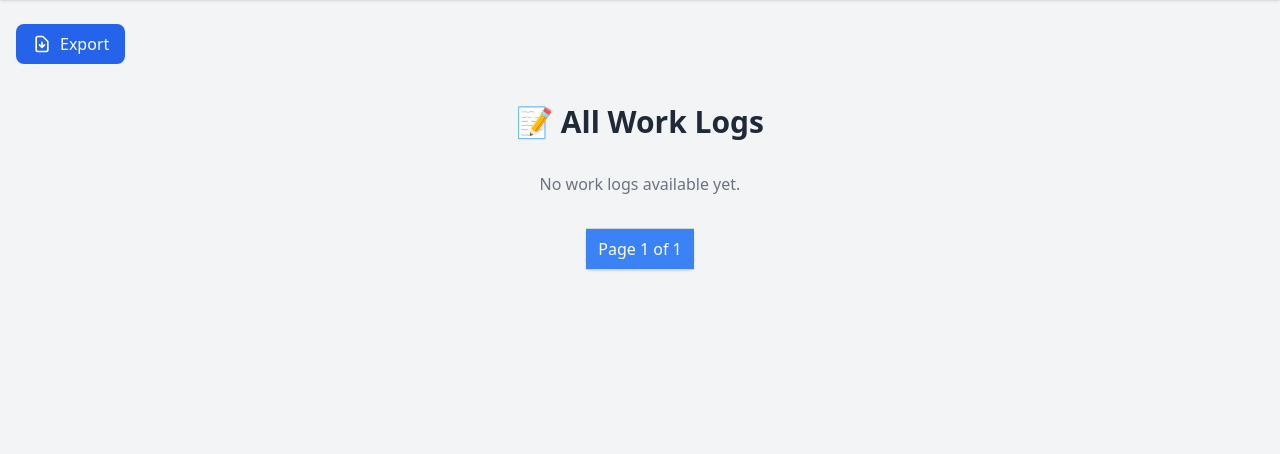
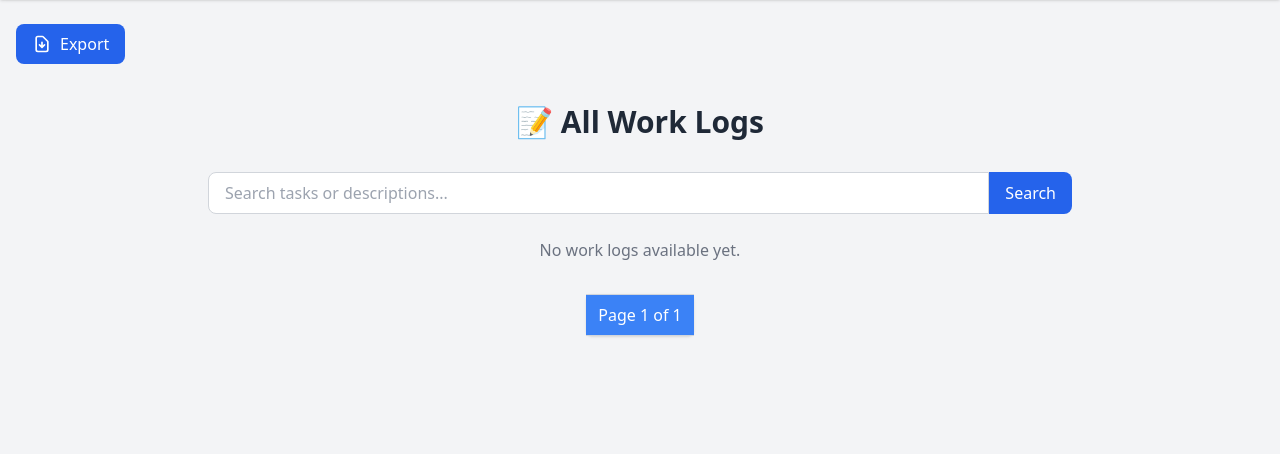
Before and after one commit to Abishek-sk46/digital-worklog, a Django app: page /list/ in a window 1280 px wide. Shown: the part 64-518 px from the top of the page. Run offline with Django 4.2, Linux system fonts and the light colour scheme; the visitor is signed in with stand-in values (Sample User, id 1); data that the repository does not hold is empty; some libraries are stand-ins or nearby versions.

Commit message:
feat:search functionality

```diff
--- a/log_app/templates/log_app/worklog_list.html
+++ b/log_app/templates/log_app/worklog_list.html
@@ -28,6 +28,26 @@
   <div class="max-w-4xl mx-auto px-4">
     <h1 class="text-3xl font-bold text-center text-gray-800 mb-8">📝 All Work Logs</h1>
 
+    {% comment %} search functionality {% endcomment %}
+    <div class="mb-6">
+      <form method="get" class="flex">
+        <input type="text"
+               name="q"
+               value="{{ search_query|default:'' }}"
+               placeholder="Search tasks or descriptions..."
+               class="flex-grow px-4 py-2 border border-gray-300 rounded-l-lg focus:ring-2 focus:ring-blue-400 focus:border-blue-400">
+        <button type="submit"
+                class="bg-blue-600 hover:bg-blue-700 text-white px-4 py-2 rounded-r-lg">
+          Search
+        </button>
+        {% if search_query %}
+        <a href="{% url 'worklog_list' %}"
+           class="ml-2 bg-gray-200 hover:bg-gray-300 text-gray-800 px-4 py-2 rounded-lg">
+          Clear
+        </a>
+        {% endif %}
+      </form>
+    </div>
 {% for worklog in logs %}
 <div class="bg-white p-6 rounded-xl shadow-md mb-6 hover:shadow-lg transition duration-300">
   <div class="flex justify-between items-center">
@@ -48,6 +68,7 @@
   <p class="text-center text-gray-500">No work logs available yet.</p>
 {% endfor %}
 
+
 <!-- Pagination Controls -->
 <div class="flex justify-center mt-8">
   <nav class="inline-flex rounded-md shadow">
@@ -55,7 +76,7 @@
       <a href="?page=1" class="px-3 py-2 rounded-l-md border border-gray-300 bg-white text-gray-500 hover:bg-gray-50">
         &laquo; First
       </a>
-      <a href="?page={{ page_obj.previous_page_number }}" class="px-3 py-2 border-t border-b border-gray-300 bg-white text-gray-500 hover:bg-gray-50">
+      <a href="?page={{ page_obj.previous_page_number }}&q={{ search_query|urlencode }}" class="px-3 py-2 border-t border-b border-gray-300 bg-white text-gray-500 hover:bg-gray-50">
         Previous
       </a>
     {% endif %}
--- a/log_app/views.py
+++ b/log_app/views.py
@@ -1,42 +1,37 @@
+# Django imports for authentication and user management
 from django.contrib.auth.models import User
-from django.shortcuts import redirect, render
-from .forms import WorkLogForm
+from django.contrib.auth.decorators import login_required
+from django.contrib.auth import login
+from django.contrib.auth.forms import PasswordResetForm, SetPasswordForm
+from django.contrib.auth.tokens import default_token_generator
+
+# Django imports for HTTP handling and shortcuts
+from django.shortcuts import redirect, render, get_object_or_404
+from django.http import HttpResponse
+
+# Django imports for forms and models
+from .forms import WorkLogForm, UserRegistrationForm, ProfileForm
 from .models import WorkLog
-from django.contrib.auth.decorators import login_required
+
+# Django imports for utilities
+from django.utils import timezone
+from django.utils.http import urlsafe_base64_decode
+from django.core.paginator import Paginator
+from django.contrib import messages
+
+# Python standard library imports
 from datetime import timedelta
-from django.utils import timezone
-from django.contrib import messages
-from django.core.paginator import Paginator
-from django.contrib.auth import login
-from .forms import UserRegistrationForm
-from django.shortcuts import get_object_or_404
-from .forms import ProfileForm
+import csv
+import io
 
-from django.contrib.auth.decorators import login_required
-from django.contrib.auth.forms import PasswordResetForm
-from django.shortcuts import render, redirect
-from django.contrib import messages
-from django.contrib.auth.tokens import default_token_generator
-from django.contrib.auth.forms import SetPasswordForm
-from django.contrib.auth.models import User
-from django.shortcuts import render, get_object_or_404
-from django.utils.http import urlsafe_base64_decode
-
-import csv
-from django.http import HttpResponse
-from django.utils import timezone
+# ReportLab imports for PDF generation
 from reportlab.lib.styles import getSampleStyleSheet, ParagraphStyle
-from reportlab.platypus import SimpleDocTemplate, Paragraph, Spacer, Table
+from reportlab.platypus import SimpleDocTemplate, Paragraph, Spacer, Table, TableStyle
 from reportlab.lib.units import inch
 from reportlab.lib import colors
-from django.http import HttpResponse
-from reportlab.lib.pagesizes import letter
-from reportlab.lib import colors
-from reportlab.platypus import Table, TableStyle
-import io
 
-
-
+# search functinality
+from django.db.models import Q
 
 
 
@@ -50,11 +45,20 @@ def home(request):
 @login_required
 
 def worklog_list(request):
+    search_query = request.GET.get('q', '')
+
     if request.user.is_superuser:
-        logs = WorkLog.objects.all().order_by('-date_logged')
+        logs = WorkLog.objects.all()
     else:
-        logs = WorkLog.objects.filter(user=request.user).order_by('-date_logged')
+        logs = WorkLog.objects.filter(user=request.user)
 
+    if search_query:
+        logs = logs.filter(
+            Q(task_list__icontains=search_query) |
+            Q(description__icontains=search_query)
+        )
+
+    logs = logs.order_by('-date_logged')
     paginator = Paginator(logs, 10)  # Show 10 logs per page
     page_number = request.GET.get('page')
     page_obj = paginator.get_page(page_number)
```
